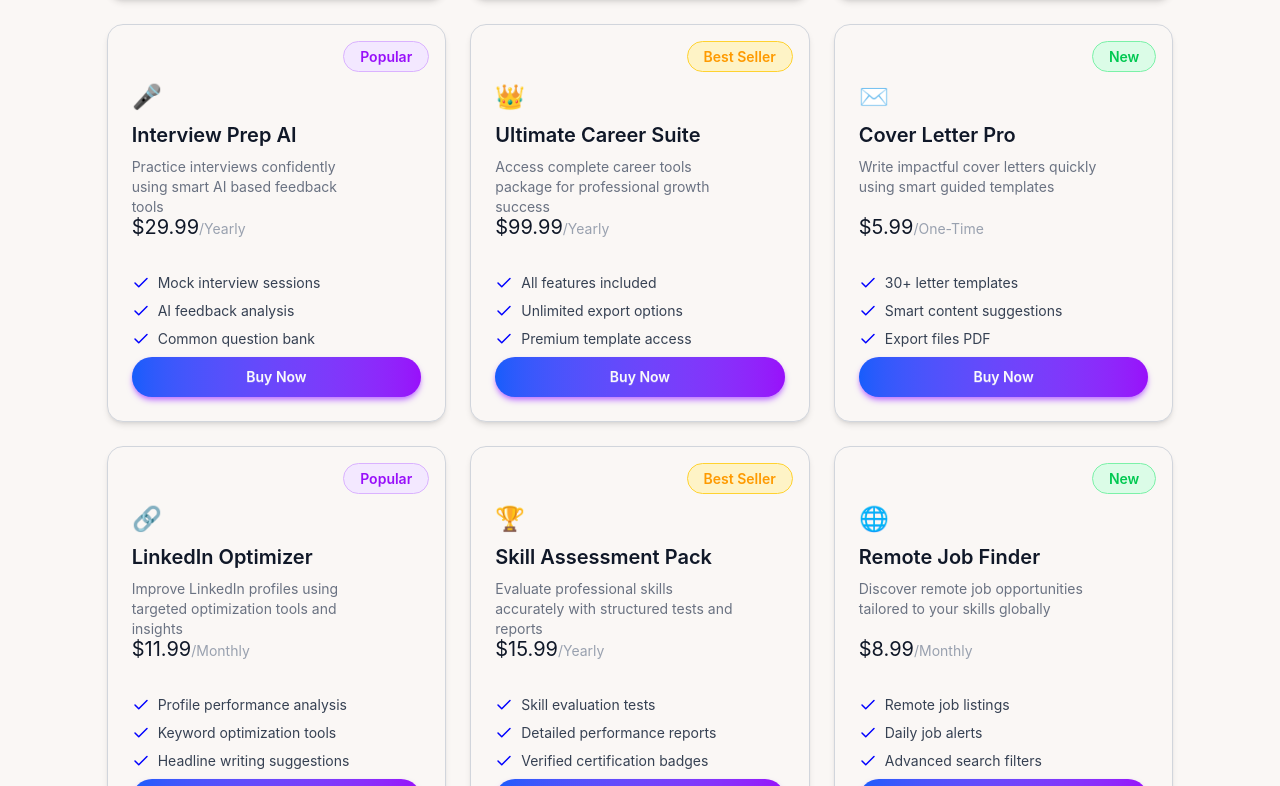
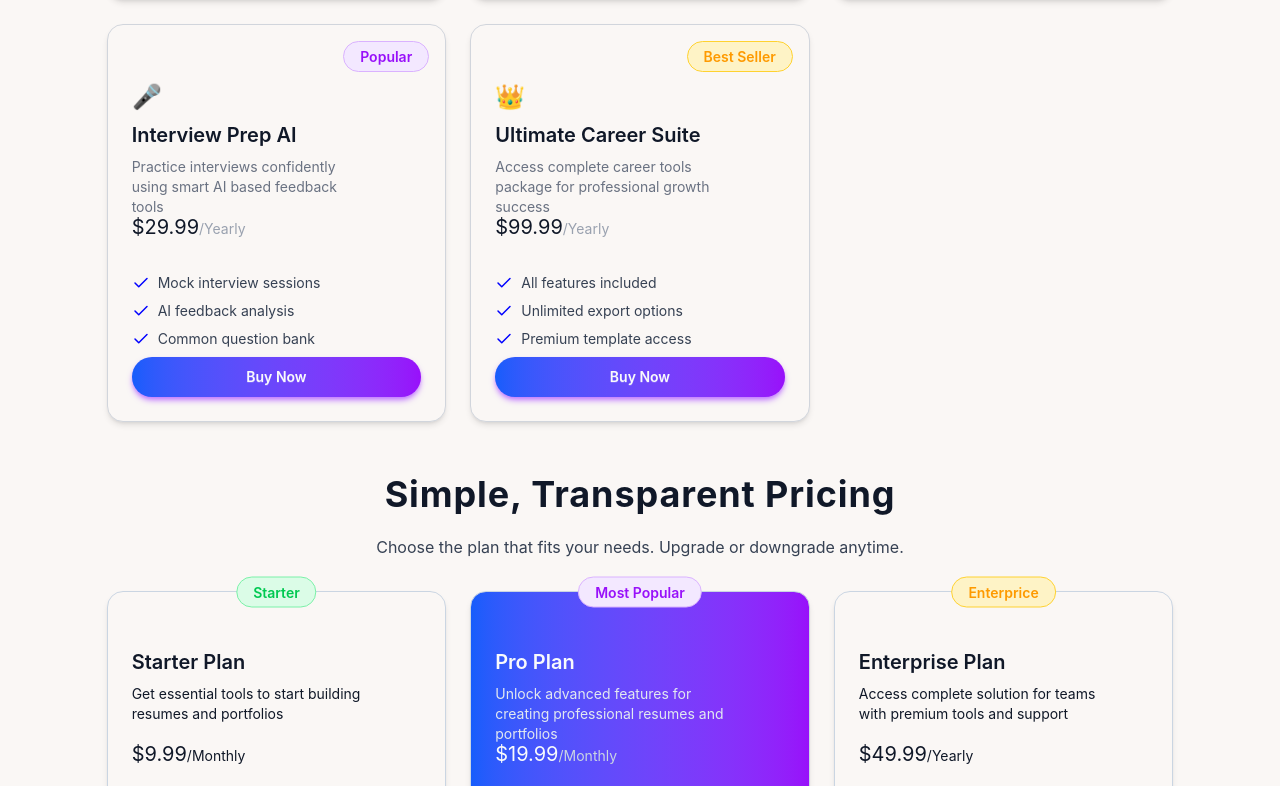
Before and after one commit to sayedrkhalid-dev/asgmt-6, a React (Vite) app: page / in a window 1280 px wide. Shown: the part 1794-2580 px from the top of the page. Built offline with nearby package versions, Linux system fonts and the light colour scheme.

Commit message:
added functionalities

```diff
--- a/package.json
+++ b/package.json
@@ -15,6 +15,7 @@
     "lucide-react": "^1.3.0",
     "react": "^19.2.4",
     "react-dom": "^19.2.4",
+    "react-toastify": "^11.0.5",
     "tailwindcss": "^4.2.2"
   },
   "devDependencies": {
--- a/public/data/products.json
+++ b/public/data/products.json
@@ -5,6 +5,7 @@
       "name": "Starter Resume Kit",
       "description": "Build clean professional resumes quickly with beginner friendly tools",
       "price": 9.99,
+      "quantity": 1,
       "period": "one-time",
       "tag": "new",
       "tagType": "new",
@@ -20,6 +21,7 @@
       "name": "Pro Resume Builder",
       "description": "Create advanced resumes using powerful tools and modern templates",
       "price": 19.99,
+      "quantity": 1,
       "period": "monthly",
       "tag": "popular",
       "tagType": "popular",
@@ -35,6 +37,7 @@
       "name": "Career Boost Pack",
       "description": "Enhance job applications with complete tools and expert guidance",
       "price": 49.99,
+      "quantity": 1,
       "period": "yearly",
       "tag": "best seller",
       "tagType": "best seller",
@@ -50,6 +53,7 @@
       "name": "Portfolio Builder",
       "description": "Design beautiful portfolios easily with customizable layouts and components",
       "price": 14.99,
+      "quantity": 1,
       "period": "one-time",
       "tag": "new",
       "tagType": "new",
@@ -65,6 +69,7 @@
       "name": "Freelancer Toolkit",
       "description": "Manage freelance work efficiently using essential tools and templates",
       "price": 12.99,
+      "quantity": 1,
       "period": "monthly",
       "tag": "popular",
       "tagType": "popular",
@@ -80,6 +85,7 @@
       "name": "Job Tracker Pro",
       "description": "Track job applications effectively and stay updated with progress",
       "price": 7.99,
+      "quantity": 1,
       "period": "monthly",
       "tag": "best seller",
       "tagType": "best seller",
@@ -95,6 +101,7 @@
       "name": "Interview Prep AI",
       "description": "Practice interviews confidently using smart AI based feedback tools",
       "price": 29.99,
+      "quantity": 1,
       "period": "yearly",
       "tag": "popular",
       "tagType": "popular",
@@ -110,6 +117,7 @@
       "name": "Ultimate Career Suite",
       "description": "Access complete career tools package for professional growth success",
       "price": 99.99,
+      "quantity": 1,
       "period": "yearly",
       "tag": "best seller",
       "tagType": "best seller",
@@ -119,66 +127,6 @@
         "Premium template access"
       ],
       "icon": "👑"
-    },
-    {
-      "id": 9,
-      "name": "Cover Letter Pro",
-      "description": "Write impactful cover letters quickly using smart guided templates",
-      "price": 5.99,
-      "period": "one-time",
-      "tag": "new",
-      "tagType": "new",
-      "features": [
-        "30+ letter templates",
-        "Smart content suggestions",
-        "Export files PDF"
-      ],
-      "icon": "✉️"
-    },
-    {
-      "id": 10,
-      "name": "LinkedIn Optimizer",
-      "description": "Improve LinkedIn profiles using targeted optimization tools and insights",
-      "price": 11.99,
-      "period": "monthly",
-      "tag": "popular",
-      "tagType": "popular",
-      "features": [
-        "Profile performance analysis",
-        "Keyword optimization tools",
-        "Headline writing suggestions"
-      ],
-      "icon": "🔗"
-    },
-    {
-      "id": 11,
-      "name": "Skill Assessment Pack",
-      "description": "Evaluate professional skills accurately with structured tests and reports",
-      "price": 15.99,
-      "period": "yearly",
-      "tag": "best seller",
-      "tagType": "best seller",
-      "features": [
-        "Skill evaluation tests",
-        "Detailed performance reports",
-        "Verified certification badges"
-      ],
-      "icon": "🏆"
-    },
-    {
-      "id": 12,
-      "name": "Remote Job Finder",
-      "description": "Discover remote job opportunities tailored to your skills globally",
-      "price": 8.99,
-      "period": "monthly",
-      "tag": "new",
-      "tagType": "new",
-      "features": [
-        "Remote job listings",
-        "Daily job alerts",
-        "Advanced search filters"
-      ],
-      "icon": "🌐"
     }
   ]
 }
--- a/src/App.jsx
+++ b/src/App.jsx
@@ -1,86 +1,100 @@
+import React, { useState, Suspense } from "react";
 import Navbar from "./components/Navbar/Navbar";
 import Banner from "./components/Banner/Banner";
 import Stats from "./components/Stats/Stats";
 import Workflow from "./components/Workflow/Workflow";
 import Footer from "./components/Footer/Footer";
-import Home from "./sections/Home";
 import Products from "./sections/Products";
-import Features from "./sections/Features";
 import Pricing from "./sections/Pricing";
-import Testimonials from "./sections/Testimonials";
-import FAQ from "./sections/FAQ";
-import { Suspense } from "react";
 import GetStart from "./sections/GetStart";
+import { ToastContainer } from "react-toastify";
 
-// Nab items
 const nav_items = [
-  {
-    id: 1,
-    label: "home",
-    path: "/",
-  },
-  {
-    id: 2,
-    label: "products",
-    path: "/products",
-  },
-  {
-    id: 3,
-    label: "features",
-    path: "/features",
-  },
-  {
-    id: 4,
-    label: "pricing",
-    path: "/pricing",
-  },
-  {
-    id: 5,
-    label: "testimonials",
-    path: "/testimonials",
-  },
-  {
-    id: 6,
-    label: "FAQ",
-    path: "/questions",
-  },
+  { id: 1, label: "home", path: "/" },
+  { id: 2, label: "products", path: "/products" },
+  { id: 3, label: "features", path: "/features" },
+  { id: 4, label: "pricing", path: "/pricing" },
+  { id: 5, label: "testimonials", path: "/testimonials" },
+  { id: 6, label: "FAQ", path: "/questions" },
 ];
 
-// fetch products
-const fethProducts = async () => {
+const fetchProducts = async () => {
   const res = await fetch("/data/products.json");
+  if (!res.ok) throw new Error("Failed to fetch products");
   return res.json();
 };
 
-// fecth prices
-const fethPrices = async () => {
+const fetchPrices = async () => {
   const res = await fetch("/data/prices.json");
+  if (!res.ok) throw new Error("Failed to fetch prices");
   return res.json();
 };
 
+const productsPromise = fetchProducts();
+const pricesPromise = fetchPrices();
+
 function App() {
-  const productsPromise = fethProducts();
-  const pricesPromise = fethPrices();
+  const [cart, setCart] = useState([]);
+
+  const hasToCart = (item) => cart.some((product) => item.id === product.id);
+
+  const addToCart = (product) => {
+    setCart((prev) =>
+      prev.some((item) => item.id === product.id)
+        ? prev
+        : [...prev, { ...product, quantity: 1 }],
+    );
+  };
+
+  const removeFromCart = (product) => {
+    setCart((prev) => prev.filter((item) => item.id !== product.id));
+  };
+
+  const updateQuantity = (productId, quantity) => {
+    setCart((prevCart) =>
+      prevCart.map((item) =>
+        item.id === productId ? { ...item, quantity } : item,
+      ),
+    );
+  };
 
   return (
     <>
-      <Navbar items={nav_items} />
+      <Navbar items={nav_items} cart={cart} />
       <Banner />
       <Stats />
 
-      <Suspense fallback="Loading...">
-        <Products productsPromise={productsPromise} />
+      <Suspense
+        fallback={
+          <div className="w-full max-w-10/12 mx-auto my-4 py-4">
+            <span className="loading loading-bars loading-md"></span>
+          </div>
+        }
+      >
+        <Products
+          productsPromise={productsPromise}
+          cart={cart}
+          hasToCart={hasToCart}
+          addToCart={addToCart}
+          removeFromCart={removeFromCart}
+          updateQuantity={updateQuantity}
+        />
       </Suspense>
 
-      <Suspense fallback="Loading...">
+      <Suspense
+        fallback={
+          <div className="w-full max-w-10/12 mx-auto my-4 py-4">
+            <span className="loading loading-bars loading-md"></span>
+          </div>
+        }
+      >
         <Pricing pricesPromise={pricesPromise} />
       </Suspense>
 
       <GetStart />
-
       <Workflow />
-
       <Footer />
+      <ToastContainer />
     </>
   );
 }
--- a/src/components/Navbar/Navbar.jsx
+++ b/src/components/Navbar/Navbar.jsx
@@ -1,7 +1,7 @@
 import { Menu, Moon, Sun, ShoppingCart } from "lucide-react";
 import { useState } from "react";
 
-const Navbar = ({ items }) => {
+const Navbar = ({ items, cart }) => {
   const [activeLink, setactiveLink] = useState("home");
 
   return (
@@ -68,7 +68,7 @@ const Navbar = ({ items }) => {
             <div className="relative">
               <ShoppingCart size={20} className="cursor-pointer" />
               <span className="flex justify-center items-center absolute top-[-50%] right-[-50%] w-5 h-5 bg-purple-600 text-sm font-semibold text-gray-50 rounded-full">
-                {/* {cart.length} */}0
+                {cart.length}
               </span>
             </div>
 
--- a/src/components/Price/Price.jsx
+++ b/src/components/Price/Price.jsx
@@ -6,8 +6,6 @@ const Price = ({ price }) => {
     pro: "bg-purple-100 border-purple-300 text-purple-600",
     enterprise: "bg-amber-100 border-amber-300 text-amber-500",
   };
-
-  console.log(price);
 
   return (
     <li
--- a/src/components/Product/Product.jsx
+++ b/src/components/Product/Product.jsx
@@ -1,8 +1,9 @@
 import { Check } from "lucide-react";
 import { useState } from "react";
+import { toast } from "react-toastify";
 
-const Product = ({ product, addToCart }) => {
-  const [isPurchased, setIsPurchased] = useState(false);
+const Product = ({ product, addToCart, hasToCart }) => {
+  const [label, setLabel] = useState("Buy Now");
 
   const badge = {
     new: "bg-green-100 border-green-300 text-green-500",
@@ -54,15 +55,18 @@ const Product = ({ product, addToCart }) => {
         </ul>
 
         {/* Buy now button */}
-
         <button
-          className="btn border-0 p-0.5 bg-gradient text-gray-50 font-semibold px-6 py-2 rounded-full shadow-md shadow-purple-400 cursor-pointer"
+          className={`btn border-0 p-0.5 bg-green-500 text-gray-50 font-semibold px-6 py-2 rounded-full shadow-md shadow-purple-400 cursor-pointer transition-colors duration-300
+          ${label === "Buy Now" && "bg-gradient"}`}
           onClick={() => {
             addToCart(product);
-            setIsPurchased(true);
+            setLabel(hasToCart(product) ? "Already added" : "Added to Cart");
+            !hasToCart(product)
+              ? toast.success("Successfully Added to Cart")
+              : toast.warning("Already added");
           }}
         >
-          {isPurchased ? "Purchased" : "Buy Now"}
+          {label}
         </button>
       </div>
     </li>
--- a/src/sections/Products.jsx
+++ b/src/sections/Products.jsx
@@ -2,41 +2,35 @@ import { use, useState } from "react";
 import Product from "../components/Product/Product";
 import Cart from "../components/Cart/Cart";
 
-const Products = ({ productsPromise }) => {
+const Products = ({
+  productsPromise,
+  cart,
+  hasToCart,
+  addToCart,
+  removeFromCart,
+  updateQuantity,
+}) => {
   const { products } = use(productsPromise);
   const [activeTab, setActiveTab] = useState("products");
-  const [cart, setCart] = useState([]);
-
-  const addToCart = (product) => setCart((cart) => [...cart, product]);
-  const removeToCart = (product) =>
-    setCart((cart) => cart.filter((item) => item.id !== product.id));
 
   return (
     <section>
       <div className="w-full max-w-10/12 mx-auto my-4 py-4 flex flex-col gap-8">
-        <div className="flex flex-col justify-center-center items-center gap-4">
-          {/* title */}
+        <div className="flex flex-col justify-center items-center gap-4">
           <h1 className="text-2xl md:text-3xl/snug lg:text-4xl/snug tracking-wide font-bold text-center">
             Premium Digital Tools
           </h1>
-
-          {/* description */}
           <p className="text-gray-700 text-center lg:px-30">
             Choose from our curated collection of premium digital products
             designed to boost your productivity and creativity.
           </p>
-
-          {/* buttons */}
           <div className="flex gap-2 bg-gray-200 p-1 rounded-full">
-            {/* Primary button */}
             <button
               onClick={() => setActiveTab("products")}
               className={`font-semibold px-6 py-2 rounded-full cursor-pointer transition-all duration-300 ${activeTab === "products" ? "bg-linear-to-r from-blue-500 to-purple-500 text-gray-50 shadow-sm shadow-blue-500/50 hover:shadow-md" : "bg-transparent text-gray-900"}`}
             >
               Products
             </button>
-
-            {/* Primary button outlined */}
             <button
               onClick={() => setActiveTab("cart")}
               className={`font-semibold px-6 py-2 rounded-full cursor-pointer transition-all duration-300 ${activeTab === "cart" ? "bg-linear-to-r from-blue-500 to-purple-500 text-gray-50 shadow-sm shadow-blue-500/50" : "bg-transparent text-gray-700"}`}
@@ -53,6 +47,7 @@ const Products = ({ productsPromise }) => {
                 <Product
                   key={product.id}
                   product={product}
+                  hasToCart={hasToCart}
                   addToCart={addToCart}
                 />
               ))}
@@ -60,8 +55,8 @@ const Products = ({ productsPromise }) => {
           ) : (
             <Cart
               cart={cart}
-              addToCart={addToCart}
-              removeToCart={removeToCart}
+              removeFromCart={removeFromCart}
+              updateQuantity={updateQuantity}
             />
           )}
         </div>
```
Also changed, not shown: src/components/Cart/Cart.jsx (+28 -40 lines), src/components/Cart/Product.jsx (added, +58 -0 lines), 1 other file (tests, documents, lock files or other folders).
